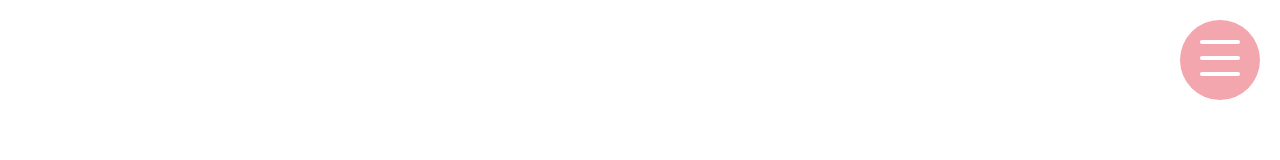
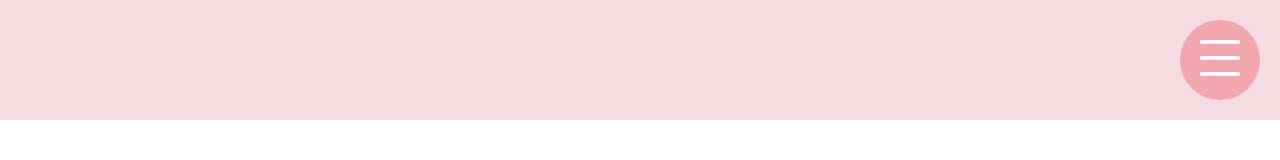
Before and after one commit to GowthamiVallabhadasu/portfolio, a website: page index.html in a window 1280 px wide. Drawn offline with Linux system fonts and the light colour scheme.

Commit message:
just played

```diff
--- a/index.html
+++ b/index.html
@@ -4,11 +4,12 @@
     <meta charset="UTF-8">
     <meta name="viewport" content="width=device-width, initial-scale=1.0">
     <title>Gowthami Vallabhadasu</title>
+    <link rel="icon" href="/images/" type="image/png">
     <link rel="stylesheet" href="output.css">
     <script src="index.js"></script>
 </head>
 <body>
-    <div class="home" id="home">
+    <div class="home bg-baby-pink" id="home">
         <div class="nav">
             <div class="flex justify-end" id="hamburger">
                 <div class="h-20 w-20 rounded-full bg-cotton-candy-pink hover:cursor-pointer my-5 mx-5">
--- a/tailwind.config.js
+++ b/tailwind.config.js
@@ -5,6 +5,7 @@ module.exports = {
     extend: {
       colors:{
         "cotton-candy-pink":"#f4a6ae",
+        "baby-pink":"#f5dce2",
       },
       fontFamily:{
         "dancing-script":["Dancing Script","sans-serif"],
```
Also changed, not shown: images/favicon.png (added), output.css.
